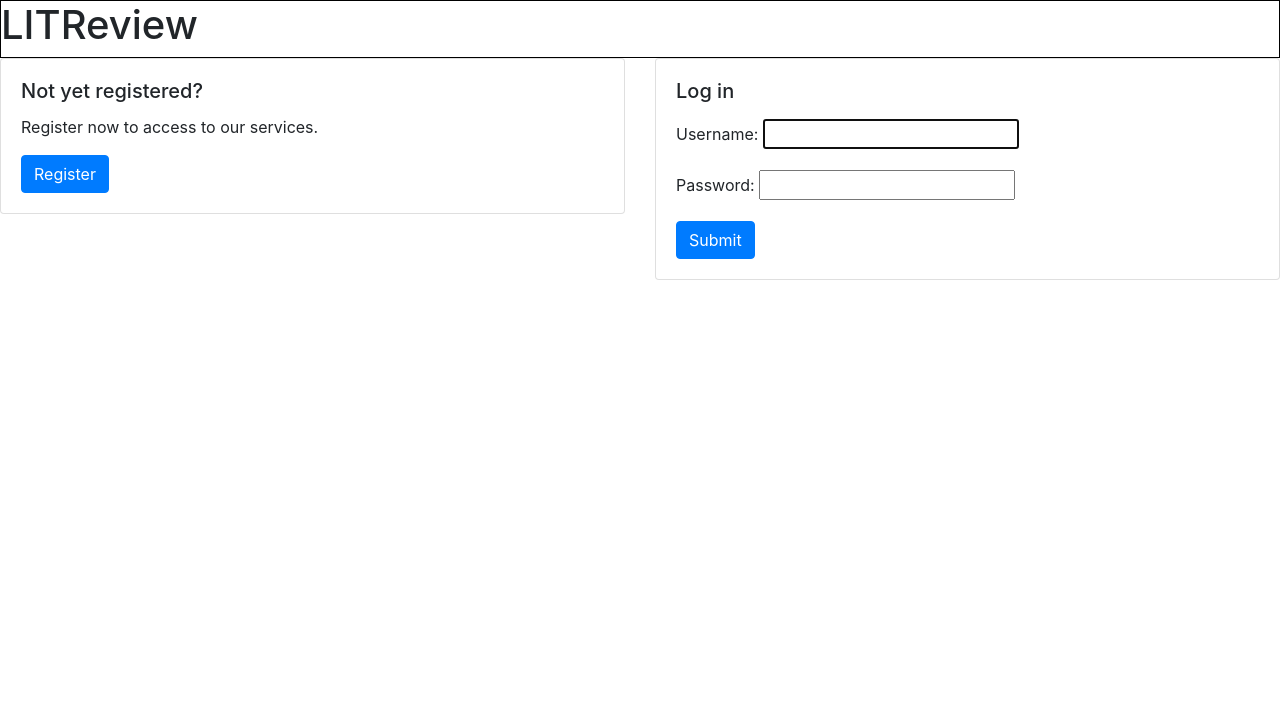
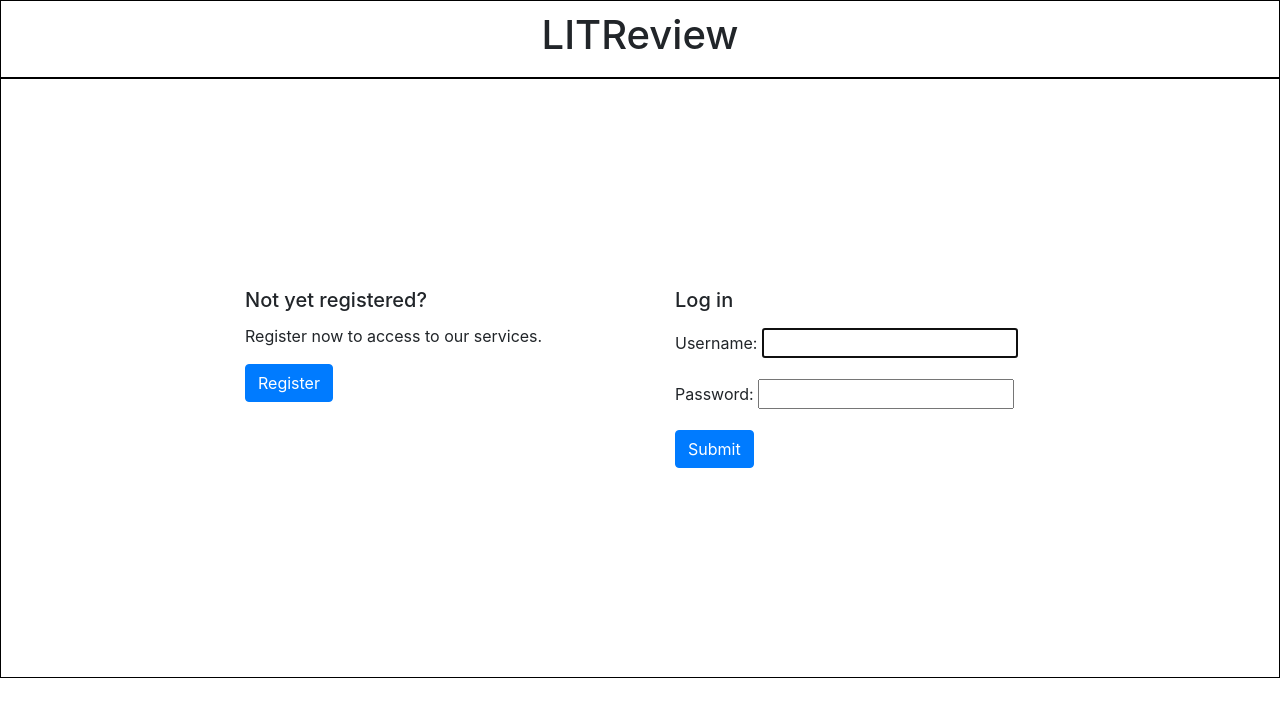
Before and after one commit to DavidPerelroizen/P09, a Django app: page / in a window 1280 px wide. Shown: the top 717 px of the page. Run offline with Django 4.2, Linux system fonts and the light colour scheme.

Commit message:
CSS done for registering and login

```diff
--- a/authentication/templates/authentication/login_page.html
+++ b/authentication/templates/authentication/login_page.html
@@ -9,7 +9,8 @@
     <title>Login_page</title>
 </head>
 <body>
-    <header><h1>LITReview</h1></header>
+    <header><h1 class="login_register">LITReview</h1></header>
+    <div id="login_zone">
         {% block content %}
         <div class="row">
           <div class="col-sm-6">
@@ -36,5 +37,6 @@
           </div>
         </div>
     {% endblock content %}
+    </div>
 </body>
 </html>
--- a/authentication/templates/authentication/register_page.html
+++ b/authentication/templates/authentication/register_page.html
@@ -9,13 +9,15 @@
     <title>Register form</title>
 </head>
 <body>
-  <header><h1>LITReview</h1></header>
+  <header><h1 class="login_register">LITReview</h1></header>
   <div class="register_now">
     <h2>Register now!</h2>
+    <br>
     {% block content %}
     <form method="post">
       {{ form.as_p }}
       {% csrf_token %}
+      <br>
       <button type="submit" class="btn btn-primary">Register</button>
       <a href="{% url 'login_page' %}" class="btn btn-primary">Cancel</a>
     </form>
--- a/static/style.css
+++ b/static/style.css
@@ -18,10 +18,35 @@ header .header_h1 {
   align-items: center;
 }
 
+#login_zone{
+    border: 1px black solid;
+    padding: 20px;
+    height: 600px;
+    display: flex;
+    justify-content: center;
+    align-items: center;
+}
+
+#login_zone .card{
+    border: none;
+    width: 400px;
+}
+.login_register{
+    text-align: center;
+    padding: 10px;
+}
 .register_now {
     border: 1px solid black;
+    height: 100%;
+    padding: 20px;
+    display: flex;
+    flex-direction: column;
+    align-items: center;
+}
+
+.register_now h2 {
     text-align: center;
-    padding: 5px;
+    width: 100%;
 }
 
 .main_content {
```
Also changed, not shown: db.sqlite3. Lines whose indentation alone changed are shown as unchanged.
